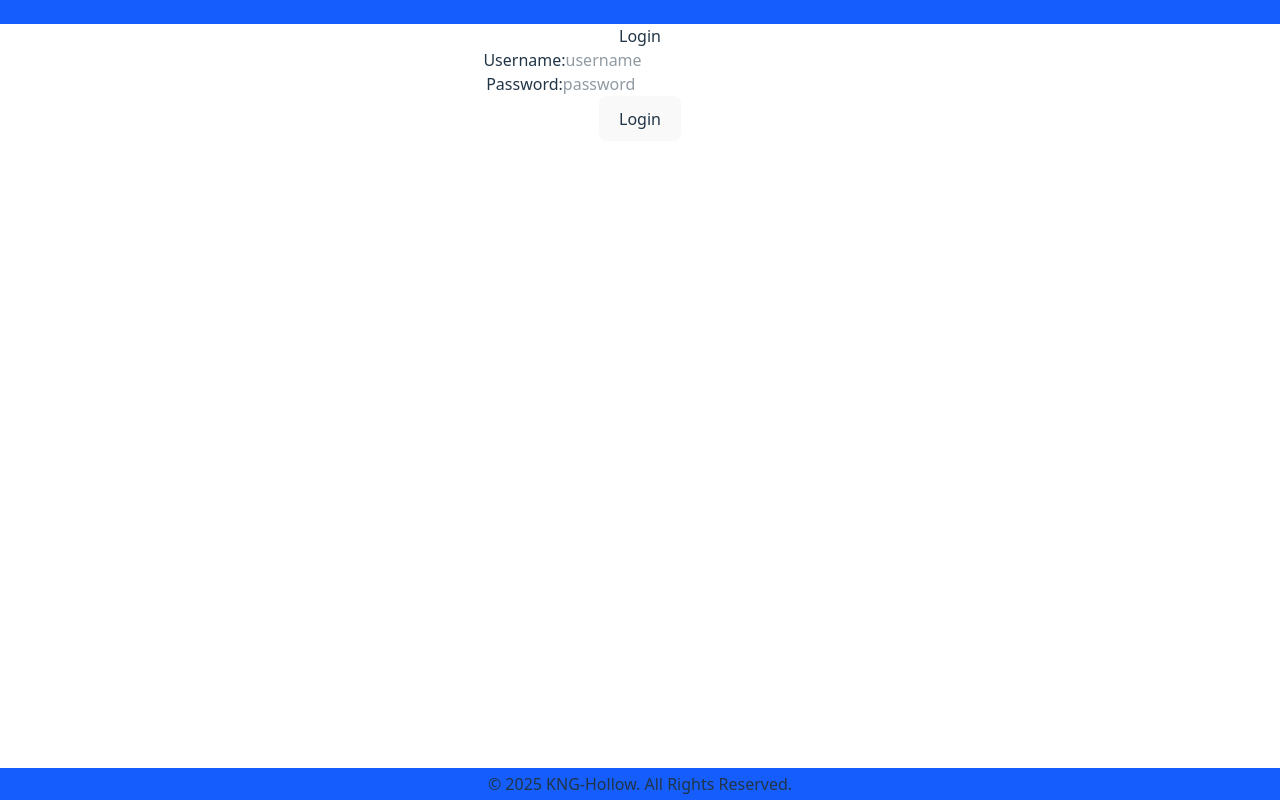
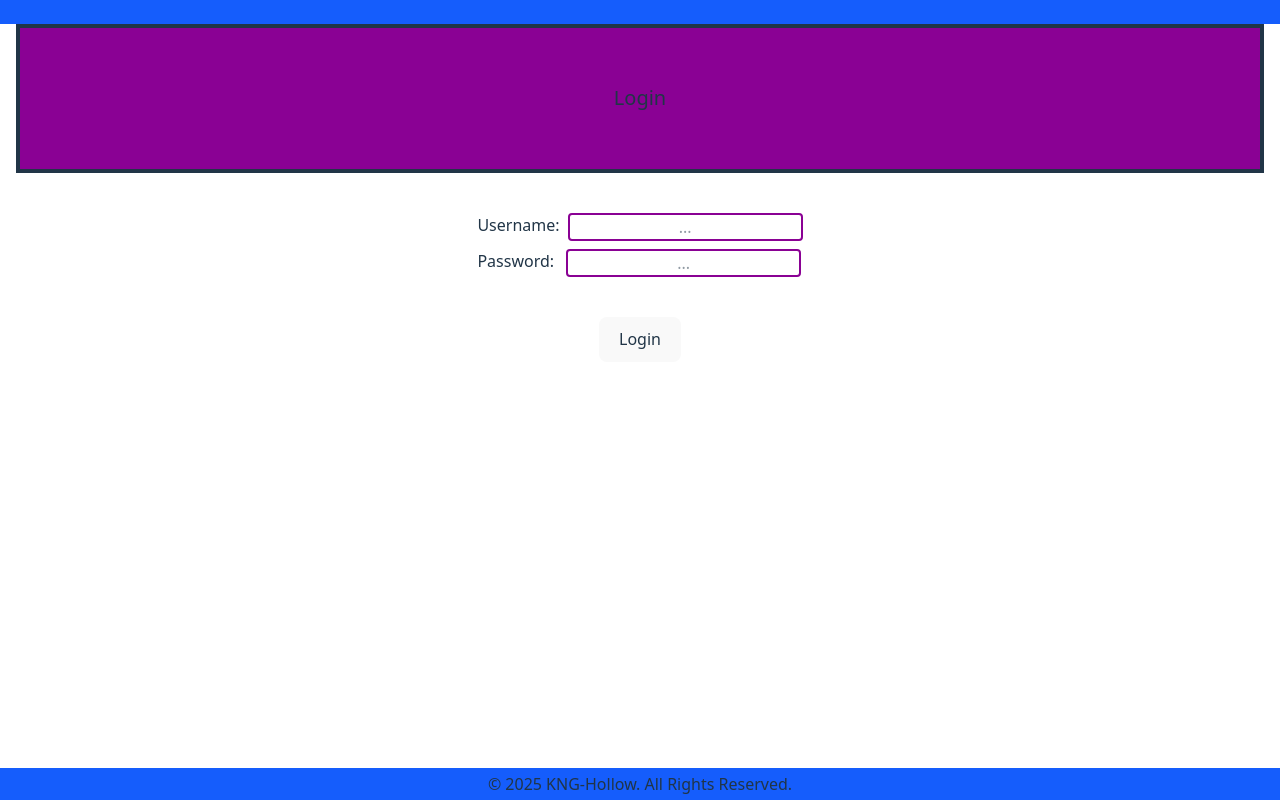
Before and after one commit to KNG-Hollow/TaskManager, a React (Vite) app in the folder frontend/: page / in a window 1280 px wide. Built offline with nearby package versions, Linux system fonts and the light colour scheme.

Commit message:
CSS Update

```diff
--- a/frontend/src/App.tsx
+++ b/frontend/src/App.tsx
@@ -10,6 +10,7 @@ import Account from './components/accounts/ViewAccount';
 import Accounts from './components/accounts/Accounts';
 import Task from './components/tasks/ViewTask';
 import Tasks from './components/tasks/Tasks';
+import Logout from './components/utility/Logout';
 
 export default function App() {
   const { appState } = UseAppState();
@@ -18,14 +19,15 @@ export default function App() {
     <Router>
       <Navigation />
       <Routes>
+        <Route path="/" element={appState?.active ? <Home /> : <Login />} />
         <Route path="/home" Component={Home} />
         <Route path="/login" Component={Login} />
+        <Route path="/logout" Component={Logout} />
         <Route path="/accounts/:id" Component={Account} />
         <Route path="/accounts" Component={Accounts} />
         <Route path="/tasks/:id" Component={Task} />
         <Route path="/tasks" Component={Tasks} />
         <Route path="/error" Component={Error} />
-        <Route path="/" element={appState?.active ? <Home /> : <Login />} />
       </Routes>
       <Footer />
     </Router>
--- a/frontend/src/components/Home.tsx
+++ b/frontend/src/components/Home.tsx
@@ -16,10 +16,10 @@ export default function Home() {
 
   return (
     <div className="flex h-full w-full flex-1 flex-col self-center px-4">
-      <div className="header">
-        <h2>Welcome Home</h2>
+      <div className="flex h-1/5 w-full items-center justify-center border-4 bg-fuchsia-800 text-2xl font-bold">
+        <h2>Welcome Home {account?.username}</h2>
       </div>
-      <div className="component-view">
+      <div className="mx-auto flex h-4/5 w-full">
         <div id="home-container">
           <div id="home-info"></div>
           <div id="active-tasks"></div>
--- a/frontend/src/components/LoginForm.tsx
+++ b/frontend/src/components/LoginForm.tsx
@@ -44,38 +44,40 @@ export default function Login() {
   };
 
   return (
-    <div className="flex h-full w-full flex-col self-center px-4">
-      <div className="header">
+    <div className="flex h-full w-full flex-col px-4">
+      <div className="flex h-1/5 w-full items-center justify-center border-4 bg-fuchsia-800 text-xl">
         <h2>Login</h2>
       </div>
-      <div className="">
-        <div id="login-container">
+      <div className="flex h-4/5 w-full justify-center">
+        <div id="login-container" className="mt-10 flex h-full flex-col">
           <div id="login-header"></div>
           <div id="login-info"></div>
           <div id="login-form">
-            <div id="input-username">
+            <div id="input-username" className="mb-2 flex space-x-2">
               <label htmlFor="username-area">Username:</label>
               <input
+                className="rounded-sm border-2 border-fuchsia-800 text-center"
                 type="text"
                 aria-label="username"
-                placeholder="username"
+                placeholder="..."
                 value={usernameIn}
                 onChange={(e) => setUsernameValue(e.target.value)}
               ></input>
             </div>
-            <div id="input-password">
+            <div id="input-password" className="flex space-x-3">
               <label htmlFor="password-area">Password:</label>
               <input
+                className="rounded-sm border-2 border-fuchsia-800 text-center"
                 type="password"
                 aria-label="password"
-                placeholder="password"
+                placeholder="..."
                 value={passwordIn}
                 onChange={(e) => setPasswordValue(e.target.value)}
               ></input>
             </div>
           </div>
-          <div id="login-buttons">
-            <div id="login-button">
+          <div id="login-buttons" className="mt-10">
+            <div id="login-button" className="">
               <button onClick={handleLogin}>Login</button>
             </div>
           </div>
--- a/frontend/src/components/accounts/Accounts.tsx
+++ b/frontend/src/components/accounts/Accounts.tsx
@@ -1,20 +1,16 @@
-import { useState, useEffect } from "react";
-import { useNavigate } from "react-router-dom";
+import { useEffect } from 'react';
+import { useNavigate } from 'react-router-dom';
+import { UseAppState } from '../../context/Context';
 
 export default function Accounts() {
-    const [isActive, setActive] = useState<boolean | null>();
-    const [isAdmin, setAllowed] = useState<boolean | null>(null);
-    const navigate = useNavigate();
+  const navigate = useNavigate();
+  const { appState } = UseAppState();
 
-    useEffect(() => {
-        if (!isActive || !isAdmin) {
-            return () => {
-                navigate("/error")
-            }
-        }
-    }, [navigate, isActive, isAdmin]);
+  useEffect(() => {
+    if (!appState?.active || !appState?.admin) {
+      navigate('/error');
+    }
+  }, [navigate, appState]);
 
-    return (
-        <h1>Routing Works!</h1>
-    )
+  return <h1>Routing Works!</h1>;
 }
--- a/frontend/src/components/accounts/ViewAccount.tsx
+++ b/frontend/src/components/accounts/ViewAccount.tsx
@@ -1,20 +1,16 @@
-import { useState, useEffect } from "react";
-import { useNavigate } from "react-router-dom";
+import { useEffect } from 'react';
+import { useNavigate } from 'react-router-dom';
+import { UseAppState } from '../../context/Context';
 
 export default function Account() {
-    const [isActive, setActive] = useState<boolean | null>();
-    const [isAdmin, setAllowed] = useState<boolean | null>(null);
-    const navigate = useNavigate();
+  const navigate = useNavigate();
+  const { appState } = UseAppState();
 
-    useEffect(() => {
-        if (!isActive || !isAdmin) {
-            return () => {
-                navigate("/error")
-            }
-        }
-    }, [navigate, isActive, isAdmin]);
+  useEffect(() => {
+    if (!appState?.active || !appState?.admin) {
+      navigate('/error');
+    }
+  }, [navigate, appState]);
 
-    return (
-        <h1>Routing Works!</h1>
-    )
+  return <h1>Routing Works!</h1>;
 }
--- a/frontend/src/components/tasks/Tasks.tsx
+++ b/frontend/src/components/tasks/Tasks.tsx
@@ -1,20 +1,16 @@
-import { useState, useEffect } from "react";
-import { useNavigate } from "react-router-dom";
+import { useEffect } from 'react';
+import { useNavigate } from 'react-router-dom';
+import { UseAppState } from '../../context/Context';
 
 export default function Tasks() {
-    const [isActive, setActive] = useState<boolean | null>();
-    const [isAdmin, setAllowed] = useState<boolean | null>(null);
-    const navigate = useNavigate();
+  const navigate = useNavigate();
+  const { appState } = UseAppState();
 
-    useEffect(() => {
-        if (!isActive) {
-            return () => {
-                navigate("/error")
-            }
-        }
-    }, [navigate, isActive]);
+  useEffect(() => {
+    if (!appState?.active) {
+      navigate('/error');
+    }
+  }, [navigate, appState]);
 
-    return (
-        <h1>Routing Works!</h1>
-    )
+  return <h1>Routing Works!</h1>;
 }
--- a/frontend/src/components/tasks/ViewTask.tsx
+++ b/frontend/src/components/tasks/ViewTask.tsx
@@ -1,20 +1,16 @@
-import { useState, useEffect } from "react";
-import { useNavigate } from "react-router-dom";
+import { useEffect } from 'react';
+import { useNavigate } from 'react-router-dom';
+import { UseAppState } from '../../context/Context';
 
 export default function Task() {
-    const [isActive, setActive] = useState<boolean | null>();
-    const [isAdmin, setAllowed] = useState<boolean | null>(null);
-    const navigate = useNavigate();
+  const navigate = useNavigate();
+  const { appState } = UseAppState();
 
-    useEffect(() => {
-        if (!isActive) {
-            return () => {
-                navigate("/error")
-            }
-        }
-    }, [navigate, isActive, isAdmin]);
+  useEffect(() => {
+    if (!appState?.active) {
+      navigate('/error');
+    }
+  }, [navigate, appState]);
 
-    return (
-        <h1>Routing Works!</h1>
-    )
+  return <h1>Routing Works!</h1>;
 }
--- a/frontend/src/components/utility/Error.tsx
+++ b/frontend/src/components/utility/Error.tsx
@@ -1,23 +1,38 @@
 //import { useState } from 'react';
-import { useLocation } from 'react-router-dom';
+import { useLocation, useNavigate } from 'react-router-dom';
+import { UseAppState } from '../../context/Context';
+import { useEffect } from 'react';
 
 export default function Error() {
   const location = useLocation();
   const data = location.state;
+  const { appState } = UseAppState();
+  const navigate = useNavigate();
+
+  useEffect(() => {
+    if (!appState?.active) {
+      navigate('/login');
+    }
+  }, [navigate, appState]);
 
   return (
     <div className="mx-auto flex h-full w-full flex-col">
-      <div className="mx-auto my-auto h-full w-full text-2xl font-bold text-red-600">
+      <div
+        id="container-header"
+        className="flex h-1/5 w-full items-center justify-center text-2xl font-bold text-red-600"
+      >
         <h1>Error</h1>
       </div>
-      <div className="mx-auto my-auto h-full w-full text-xl text-red-500">
-        <div id="error-container" className="flex flex-col gap-y-32">
+      <div className="mx-auto flex h-4/5 w-full justify-center text-xl text-red-500">
+        <div id="error-container" className="flex w-full flex-col">
           <div id="error-header"></div>
-          <div id="error-info">
-            <h3>Error Title: {data?.title}</h3>
+          <div id="error-info" className="mt-5">
+            <h3>Error Title: </h3>
+            <h3>{data?.title}</h3>
           </div>
-          <div id="error-message">
-            <p>Error Message: {data?.message}</p>
+          <div id="error-message" className="mt-20">
+            <h4>Error Message: </h4>
+            <p>{data?.message}</p>
           </div>
         </div>
       </div>
--- a/frontend/src/components/utility/Logout.tsx
+++ b/frontend/src/components/utility/Logout.tsx
@@ -1,6 +1,19 @@
+import { useEffect } from 'react';
+import { UseAppState } from '../../context/Context';
+import { useNavigate } from 'react-router-dom';
+
 export default function Logout() {
+  const { appState } = UseAppState();
+  const navigate = useNavigate();
+
+  useEffect(() => {
+    if (!appState?.active) {
+      navigate('/login');
+    }
+  }, [navigate, appState]);
+
   return (
-    <div className="component-container">
+    <div className="flex h-full w-full flex-1 flex-col self-center px-4">
       <div className="header">
         <h2>Logging Out...</h2>
       </div>
--- a/frontend/src/components/utility/Navigation.tsx
+++ b/frontend/src/components/utility/Navigation.tsx
@@ -20,6 +20,13 @@ export default function Navigation() {
             {isVisible ? (
               <Link id="link-login" to="/login" className="text-white">
                 Login
+              </Link>
+            ) : null}
+          </li>
+          <li>
+            {isVisible ? (
+              <Link id="link-logout" to="/logout" className="text-red-500">
+                Logout
               </Link>
             ) : null}
           </li>
```
